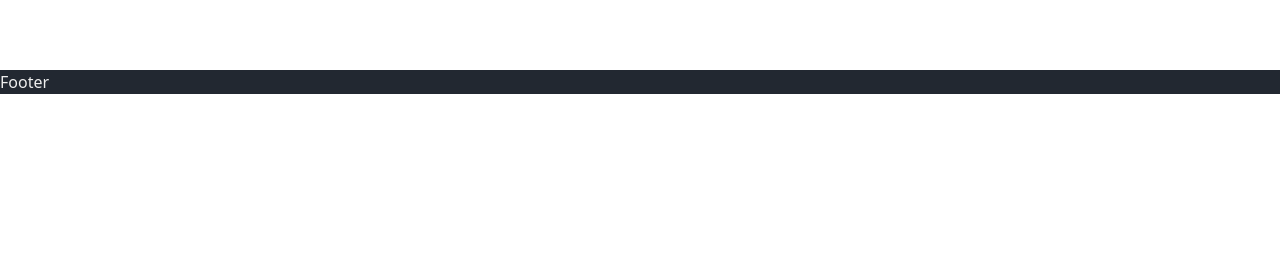
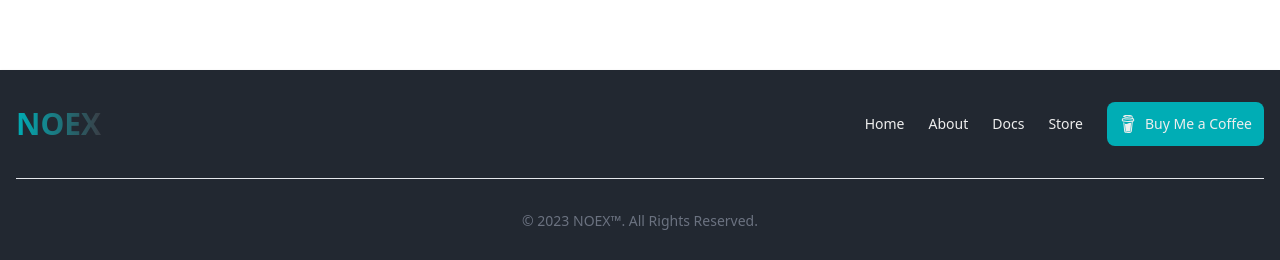
Before and after one commit to abhijith-p-subash/noex-landing, a React (Create React App) app: page / in a window 1280 px wide. Shown: the part 1738-1998 px from the top of the page. Before the commit the page ends 1832 px from the top, so only its background shows below. Built offline with nearby package versions, Linux system fonts and the light colour scheme.

Commit message:
footer fix

```diff
--- a/src/Components/Footer.tsx
+++ b/src/Components/Footer.tsx
@@ -1,7 +1,73 @@
-import React from "react";
+// import {
+//   AiFillFacebook,
+//   AiOutlineInstagram,
+//   AiOutlineGithub,
+// } from "react-icons/ai";
+import { SiBuymeacoffee } from "react-icons/si";
+
+import { Link } from "react-router-dom";
+import { NavLink } from "../Contants/Constant";
 
 const Footer = () => {
-  return <div>Footer</div>;
+  return (
+    // <footer className="bg-secondary w-full ">
+    //   <div className="container mx-auto py-10 ">
+    //     <div className="grid grid-cols-5 gap-4">
+    //       <div>
+    //         <h1 className="font-bold text-3xl bg-clip-text text-transparent bg-gradient-to-r from-primary to-secondary">
+    //           NOEX
+    //         </h1>
+    //         <p>Unleash your coding superpower and build the future!</p>
+    //       </div>
+    //       <div className="items-center flex w-full">
+    //         <ul>
+    //           {NavLink.map((navLink) => (
+    //             <li key={navLink.id}>
+    //               <Link to={navLink.id}>{navLink.title}</Link>
+    //             </li>
+    //           ))}
+    //         </ul>
+    //       </div>
+    //       <div>
+    //         <button className="bg-primary">
+    //           <SiBuymeacoffee /> Buy Me a Coffee
+    //         </button>
+    //       </div>
+    //     </div>
+    //   </div>
+    // </footer>
+    <footer className="shadow">
+      <div className="w-full max-w-screen-xl mx-auto p-4 md:py-8">
+        <div className="sm:flex sm:items-center sm:justify-between">
+          <h1 className="font-bold text-3xl bg-clip-text text-transparent bg-gradient-to-r from-primary to-secondary">
+            NOEX
+          </h1>
+          <ul className="flex flex-wrap items-center mb-6 text-sm font-medium text-noexWhite sm:mb-0">
+            {NavLink.map((navLink) => (
+              <li id={navLink.id}>
+                <Link className="mr-4 hover:underline md:mr-6 " to={navLink.id}>
+                  {navLink.title}
+                </Link>
+              </li>
+            ))}
+            <li>
+              <button className="flex bg-primary gap-2 p-3 rounded-lg items-center">
+                <SiBuymeacoffee className="text-lg" /> Buy Me a Coffee
+              </button>
+            </li>
+          </ul>
+        </div>
+        <hr className="my-6 border-gray-200 sm:mx-auto dark:border-gray-700 lg:my-8" />
+        <span className="block text-sm text-gray-500 sm:text-center dark:text-gray-400">
+          © 2023{" "}
+          <a href="https://flowbite.com/" className="hover:underline">
+            NOEX™
+          </a>
+          . All Rights Reserved.
+        </span>
+      </div>
+    </footer>
+  );
 };
 
 export default Footer;
```
